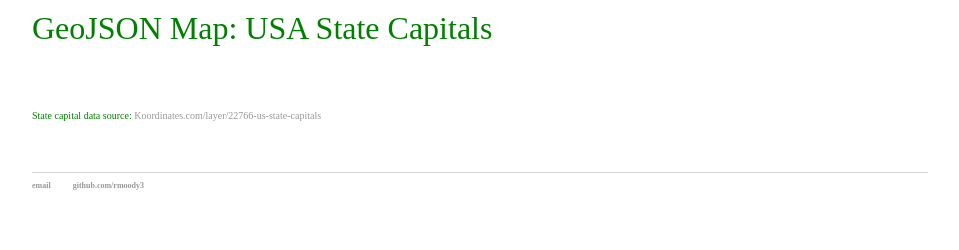
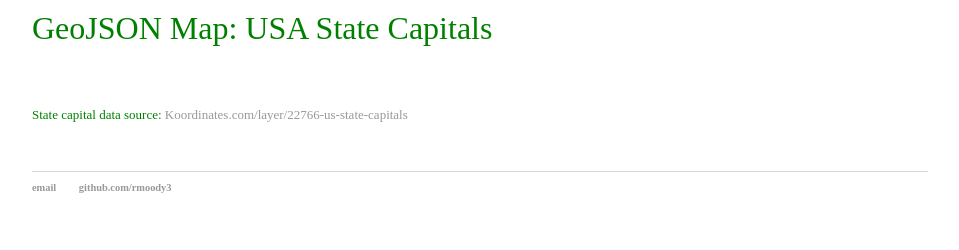
Before and after one commit to rmoody3/rmoody3.github.io, a Jekyll site: the page built from maps/index.html, in a window 1280 px wide. Shown: the part 2707-2957 px from the top of the page, without its empty margins (160-1119 px from the left). Built offline with Jekyll 4.4.1, drawn with Linux system fonts in a browser that asks for light colours; a script that is not in the unit is left out; comment, search, counter and statistics services are not loaded.

Commit message:
Update index.html

```diff
--- a/maps/index.html
+++ b/maps/index.html
@@ -19,5 +19,5 @@
 
 	<p><font color="green">GeoJSON Map: USA State Capitals</p>
 	<script src="https://embed.github.com/view/geojson/rmoody3/rmoody3.github.io/master/maps/US-state-capitals.geojson"></script>
-		<p><font size=1, color="green">State capital data source: <a href=https://koordinates.com/layer/22766-us-state-capitals/>Koordinates.com/layer/22766-us-state-capitals<a><p>
+		<p><font size=2, color="green">State capital data source: <a href=https://koordinates.com/layer/22766-us-state-capitals/>Koordinates.com/layer/22766-us-state-capitals<a><p>
 </div><!-- /.blurb -->
```
